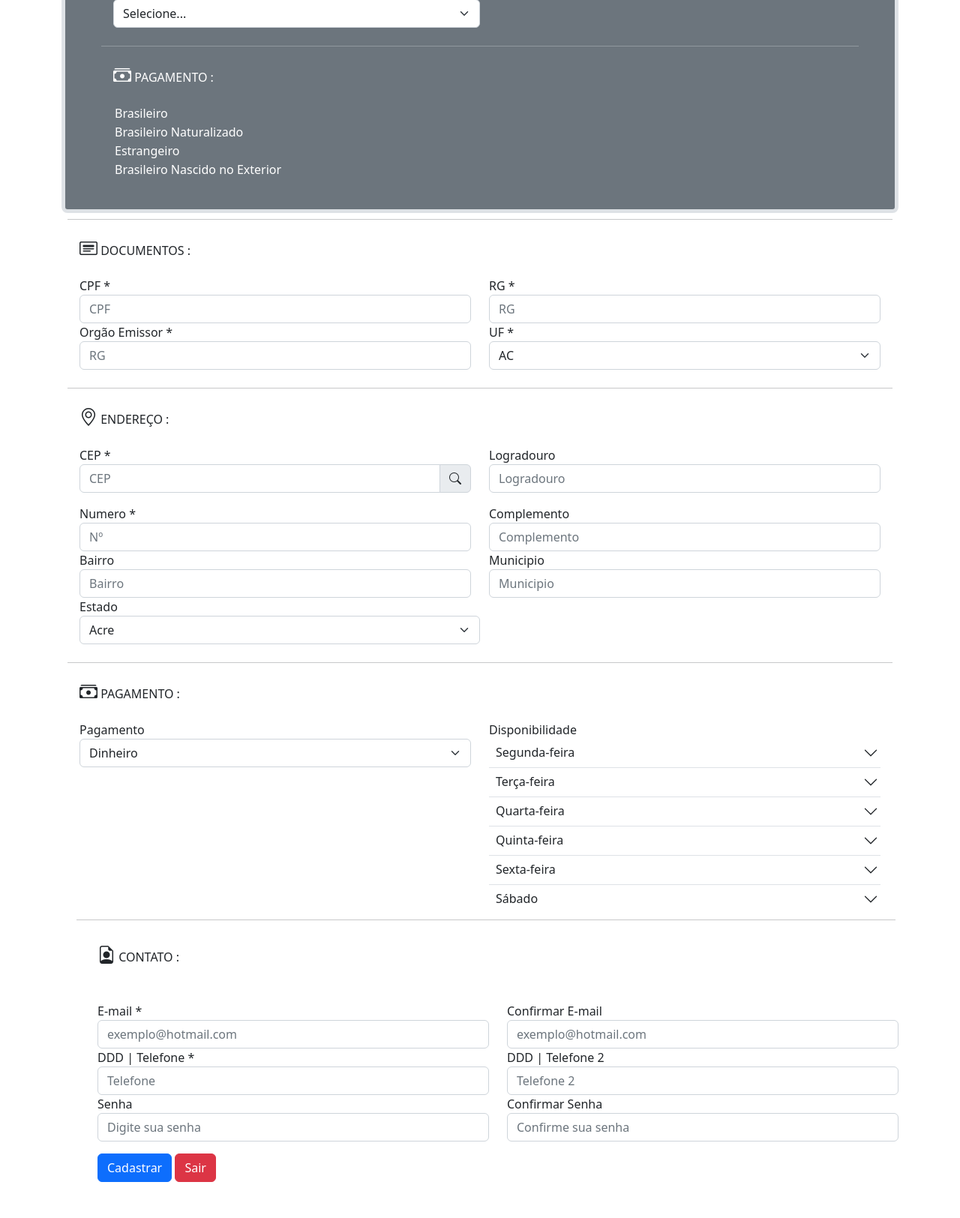
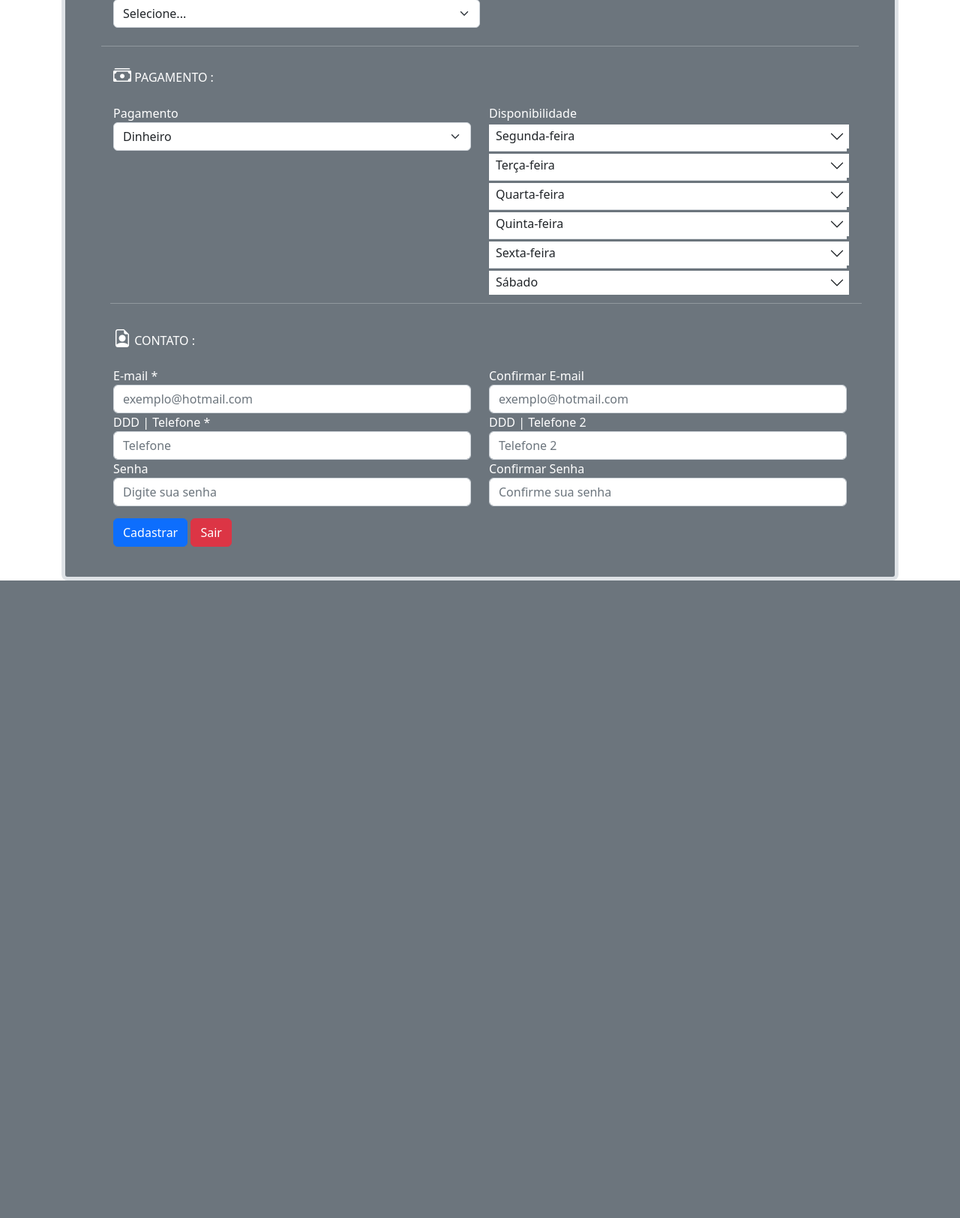
Before and after one commit to Erubbo/AutoPlanner, a PHP site: page /backend/front/cadastro_alunos.php in a window 1280 px wide. Shown: the part 1204-2828 px from the top of the page at 75% size. After the commit the page ends 1978 px from the top, so only its background shows below. Run offline with PHP 8.4, Linux system fonts and the light colour scheme; a user stored in the database is signed in; some libraries are stand-ins or nearby versions.

Commit message:
Front Aluno Atualizado

```diff
--- a/backend/front/cadastro_alunos.php
+++ b/backend/front/cadastro_alunos.php
@@ -255,167 +255,6 @@ include '../includes/conexao.php';
                     <h6 class="m-4"><i class="bi bi-cash-stack" style="font-size: 1.5rem"></i> PAGAMENTO :</h6>
                     <div class="group m-4">
 
-                                <option value="1">Brasileiro</option>
-                                <option value="2">Brasileiro Naturalizado</option>
-                                <option value="1">Estrangeiro</option>
-                                <option value="1">Brasileiro Nascido no Exterior</option>
-                            </select>
-                        </div>
-
-
-                    </div>
-            </div>
-
-
-            <hr class="m-2">
-
-            <h6 class="m-4"><i class="bi bi-card-heading" style="font-size: 1.5rem"></i> DOCUMENTOS :</h6>
-
-            <div class="group m-4 mt-2">
-                <div class="row ">
-                    <div class="form-group col-md-6">
-                        <label for="cpf">CPF *</label>
-                        <input type="text" class="form-control" id="cpf" name="cpf" placeholder="CPF">
-                    </div>
-
-
-
-                    <div class="form-group col-md-6">
-                        <label for="rg">RG *</label>
-                        <input type="text" class="form-control" id="rg" name="rg" placeholder="RG">
-                    </div>
-
-                    <div class="form-group col-md-6">
-                        <label for="orgao_emissor">Orgão Emissor *</label>
-                        <input type="text" class="form-control" id="orgao_emissor" name="orgao_emissor" placeholder="RG">
-                    </div>
-
-                    <div class="form-group col-md-6">
-                        <label for="uf">UF *</label>
-                        <select class="form-select" aria-label="Default select example" id="uf" name="uf">
-
-                            <option value="AC">AC</option>
-                            <option value="AL">AL</option>
-                            <option value="AP">AP</option>
-                            <option value="AM">AM</option>
-                            <option value="BA">BA</option>
-                            <option value="CE">CE</option>
-                            <option value="DF">DF</option>
-                            <option value="ES">ES</option>
-                            <option value="GO">GO</option>
-                            <option value="MA">MA</option>
-                            <option value="MT">MT</option>
-                            <option value="MS">MS</option>
-                            <option value="MG">MG</option>
-                            <option value="PA">PA</option>
-                            <option value="PB">PB</option>
-                            <option value="PR">PR</option>
-                            <option value="PE">PE</option>
-                            <option value="PI">PI</option>
-                            <option value="RJ">RJ</option>
-                            <option value="RN">RN</option>
-                            <option value="RS">RS</option>
-                            <option value="RO">RO</option>
-                            <option value="RR">RR</option>
-                            <option value="SC">SC</option>
-                            <option value="SP">SP</option>
-                            <option value="SE">SE</option>
-                            <option value="TO">TO</option>
-                        </select>
-                    </div>
-
-
-
-
-                </div>
-            </div>
-            <hr class="m-2">
-            <h6 class="m-4"><i class="bi bi-geo-alt" style="font-size: 1.5rem"></i> ENDEREÇO :</h6>
-            <div class="group m-4">
-                <div class="row mt-2 ">
-
-                    <div class="form-group col-md-6">
-                        <label for="cep">CEP *</label>
-                        <div class="input-group mb-3">
-
-                            <input id="cep" name="cep" type="text" class="form-control" placeholder="CEP">
-                            <button class="input-group-text" type="button" id="basic-addon1" onclick="consultaCep()"><i class="bi bi-search "></i></button>
-                        </div>
-                    </div>
-
-                    <div class="form-group col-md-6">
-                        <label for="logradouro">Logradouro</label>
-                        <input type="text" class="form-control" id="logradouro" name="logradouro" placeholder="Logradouro">
-                    </div>
-
-                </div>
-
-
-                <div class="row">
-                    <div class="form-group col-md-6">
-                        <label for="numero">Numero *</label>
-                        <input type="text" class="form-control" id="numero" name="numero" placeholder="Nº">
-                    </div>
-
-                    <div class="form-group col-md-6">
-                        <label for="complemento">Complemento</label>
-                        <input type="text" class="form-control" id="complemento" name="complemento" placeholder="Complemento">
-                    </div>
-                </div>
-
-
-
-                <div class="row">
-                    <div class="form-group col-md-6">
-                        <label for="bairro">Bairro</label>
-                        <input type="text" class="form-control" id="bairro" name="bairro" placeholder="Bairro">
-                    </div>
-
-                    <div class="form-group col-md-6">
-                        <label for="municipio">Municipio</label>
-                        <input type="text" class="form-control" id="municipio" name="municipio" placeholder="Municipio">
-                    </div>
-                </div>
-
-                <div class="form-group col-md-6">
-                    <label for="estado">Estado</label>
-                    <select class="form-select" aria-label="Default select example" id="estado" name="estado">
-
-                        <option value="AC">Acre</option>
-                        <option value="AL">Alagoas</option>
-                        <option value="AP">Amapá</option>
-                        <option value="AM">Amazonas</option>
-                        <option value="BA">Bahia</option>
-                        <option value="CE">Ceará</option>
-                        <option value="DF">Distrito Federal</option>
-                        <option value="ES">Espírito Santo</option>
-                        <option value="GO">Goiás</option>
-                        <option value="MA">Maranhão</option>
-                        <option value="MT">Mato Grosso</option>
-                        <option value="MS">Mato Grosso do Sul</option>
-                        <option value="MG">Minas Gerais</option>
-                        <option value="PA">Pará</option>
-                        <option value="PB">Paraíba</option>
-                        <option value="PR">Paraná</option>
-                        <option value="PE">Pernambuco</option>
-                        <option value="PI">Piauí</option>
-                        <option value="RJ">Rio de Janeiro</option>
-                        <option value="RN">Rio Grande do Norte</option>
-                        <option value="RS">Rio Grande do Sul</option>
-                        <option value="RO">Rondônia</option>
-                        <option value="RR">Roraima</option>
-                        <option value="SC">Santa Catarina</option>
-                        <option value="SP">São Paulo</option>
-                        <option value="SE">Sergipe</option>
-                        <option value="TO">Tocantins</option>
-                    </select>
-                </div>
-            </div>
-            <hr class="m-2">
-
-            <h6 class="m-4"><i class="bi bi-cash-stack" style="font-size: 1.5rem"></i> PAGAMENTO :</h6>
-            <div class="group m-4">
-
                         <div class="row">
                             <div class="form-group col-md-6">
                                 <label for="pagamento">Pagamento</label>
@@ -643,9 +482,9 @@ include '../includes/conexao.php';
                             </div>
                             <hr class="m-2">
 
+                        </div>
 
-
-
+                    </div>
                     <h6 class="m-4"><i class="bi bi-file-earmark-person" style="font-size: 1.5rem"></i> CONTATO :</h6>
 
                     <div class="group m-4">
@@ -685,6 +524,7 @@ include '../includes/conexao.php';
 
                         <a href="backend/logout.php"><button type="submit" class="btn btn-danger mt-3" onclick="addaluno()">Sair</button></a>
                     </div>
+
                 </form>
             </div>
         </div>
--- a/backend/includes/conexao.php
+++ b/backend/includes/conexao.php
@@ -1,7 +1,7 @@
 <?php
 
 try{
-    define('SERVERNAME',"10.97.47.61");
+    define('SERVERNAME',"10.97.47.55");
     define('USERNAME',"autoplanner");
     define('PASSWORD',"12345");
     define('DADABASE',"auto_planner");
```
Lines whose indentation alone changed are shown as unchanged.
